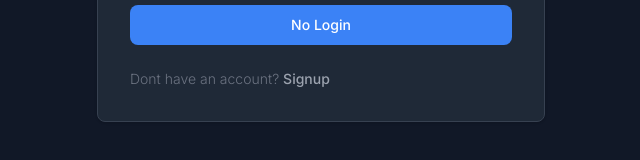
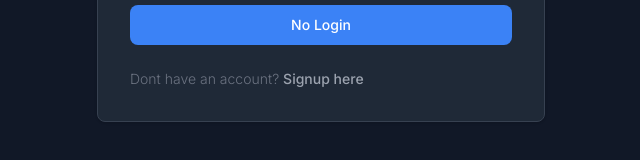
Before and after one commit to Khiladi1/auth-nextjs, a Next.js app: page /login in a window 1280 px wide. Shown: the part 479-639 px from the top of the page, without its empty margins (319-959 px from the left). Built offline with nearby package versions, Linux system fonts and the light colour scheme.

Commit message:
signup updated

```diff
--- a/package.json
+++ b/package.json
@@ -14,7 +14,7 @@
     "bcryptjs": "^2.4.3",
     "jsonwebtoken": "^9.0.2",
     "mongoose": "^8.1.1",
-    "next": "14.1.0",
+    "next": "^14.1.0",
     "nodemailer": "^6.9.9",
     "react": "^18",
     "react-dom": "^18",
--- a/src/app/(auth)/login/page.tsx
+++ b/src/app/(auth)/login/page.tsx
@@ -97,7 +97,7 @@ export default function LoginPage(){
                 href="/signup"
                 className="font-medium hover:underline text-gray-400"
               >
-                Signup
+                Signup here
               </Link>
             </p>
           </div>
```
Also changed, not shown: 1 other file (tests, documents, lock files or other folders).
